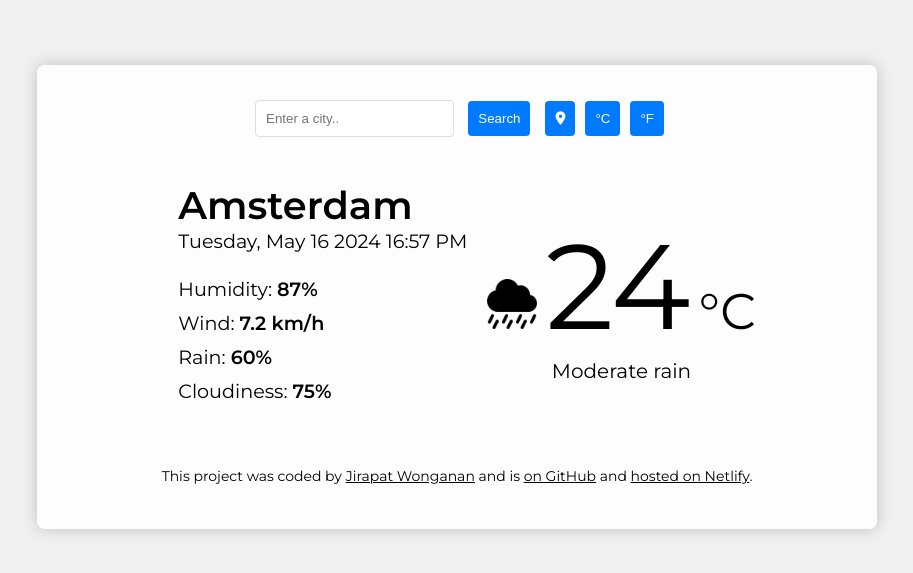
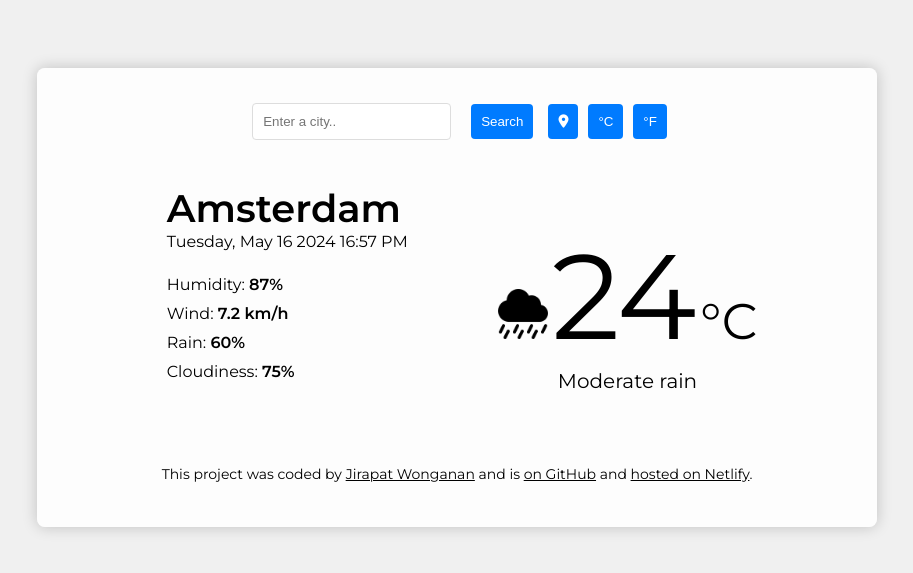
Before and after one commit to Jiraphat99/WeatherApp, a plain HTML site: page index.html in a window 1280 px wide. Shown: the part 103-676 px from the top of the page, without its empty margins (183-1096 px from the left). Drawn offline with Linux system fonts and the light colour scheme.

Commit message:
Adjusted UI design

```diff
--- a/index.html
+++ b/index.html
@@ -17,8 +17,8 @@
   <body>
     <div class="container">
       <header>
-        <div class="search-form">
-          <form id="search-form">
+        <div class="search-container">
+          <form id="search-form" class="search-form">
             <input
               type="search"
               placeholder="Enter a city.."
@@ -51,7 +51,9 @@
           <div class="weather-info">
             <div class="current-location">
               <h1 class="current-city" id="current-city">Amsterdam</h1>
-              <div id="current-date">Tuesday, May 16 2024 16:57 PM</div>
+              <div class="current-date" id="current-date">
+                Tuesday, May 16 2024 16:57 PM
+              </div>
             </div>
             <br />
             <div class="current-details">
--- a/style.css
+++ b/style.css
@@ -9,6 +9,7 @@ body {
   background-size: cover;
   background-color: #f0f0f0;
 }
+
 .container {
   background-color: rgba(255, 255, 255, 0.9);
   border-radius: 8px;
@@ -20,17 +21,26 @@ body {
   flex-direction: column;
   align-items: center;
 }
+
 header {
   width: 100%;
   text-align: center;
 }
-.search-form {
+
+.search-container {
   display: flex;
   justify-content: center;
   align-items: center;
   gap: 10px;
   margin: 10px 0;
 }
+
+.search-form {
+  display: flex;
+  align-items: center;
+  gap: 10px;
+}
+
 .search-input,
 .search-button {
   padding: 10px;
@@ -38,20 +48,24 @@ header {
   border: 1px solid #ddd;
   border-radius: 4px;
 }
+
 .search-button {
   background-color: #007bff;
   color: white;
   cursor: pointer;
   border: none;
 }
+
 .search-button:hover {
   background-color: #0056b3;
 }
+
 .location-buttons,
 .unit-buttons {
   display: flex;
   gap: 10px;
 }
+
 .location-buttons button,
 .unit-buttons button {
   padding: 10px;
@@ -61,10 +75,12 @@ header {
   color: white;
   cursor: pointer;
 }
+
 .location-buttons button:hover,
 .unit-buttons button:hover {
   background-color: #0056b3;
 }
+
 .current-weather {
   display: flex;
   justify-content: space-between;
@@ -73,25 +89,39 @@ header {
   margin: 20px 0;
   padding: 10px;
 }
+
+.current-date {
+  font-size: 16px;
+}
+
+.current-details {
+  font-size: 16px;
+}
+
 .weather-info {
   flex: 1;
   font-size: 1.2em;
 }
+
 .current-location h1 {
   font-size: 2em;
   margin: 0;
 }
+
 .current-details div {
   margin-bottom: 10px;
 }
+
 .current-temperature {
   text-align: center;
-  font-size: 2em;
+  font-size: 15px;
 }
+
 .current-temperature img {
   width: 50px;
   height: auto;
 }
+
 .currentSky {
   font-size: 20px;
 }
@@ -99,9 +129,11 @@ header {
 .current-temperature-value {
   font-size: 120px;
 }
+
 .current-temperature-unit {
   font-size: 50px;
 }
+
 footer {
   font-size: 14px;
   width: 100%;
@@ -110,7 +142,24 @@ footer {
   padding: 10px 0;
   border-radius: 0 0 8px 8px;
 }
+
 footer a {
   color: #000;
   text-decoration: underline;
 }
+
+.weather-info {
+  flex: 1;
+  font-size: 1.2em;
+  margin-bottom: 20px;
+  margin-right: 60px;
+  margin-left: 10px;
+}
+
+.current-temperature {
+  text-align: center;
+  font-size: 15px;
+  margin-top: 20px;
+  margin-right: 20px;
+  margin-left: 10px;
+}
```
